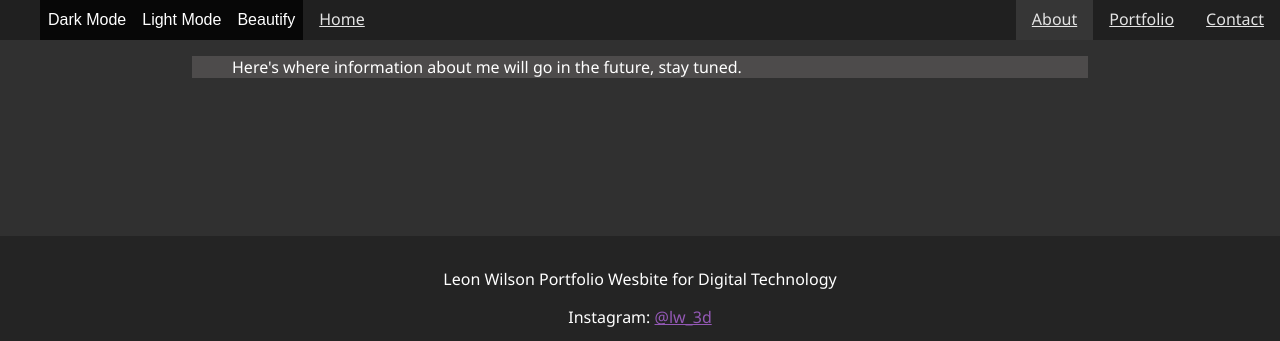
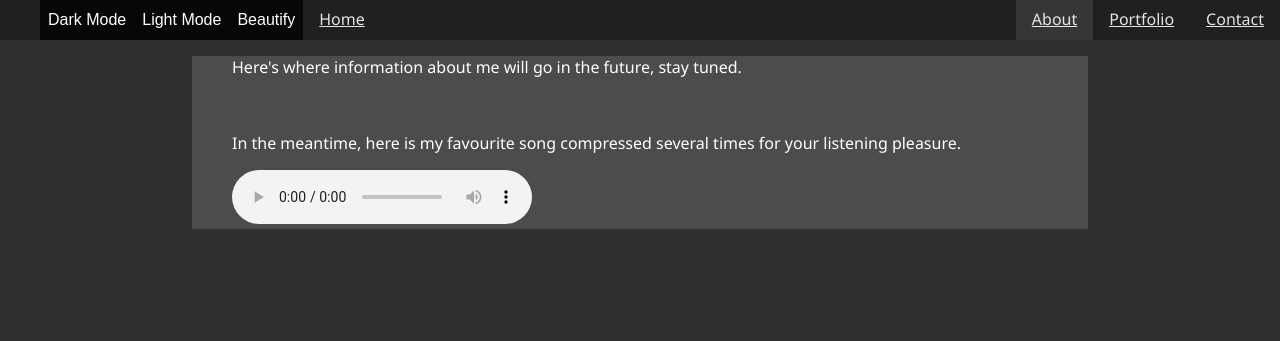
Before and after one commit to MrDoughnuthead/portfolio, a plain HTML site: page about.html in a window 1280 px wide. Shown: the top 341 px of the page. Drawn offline with Linux system fonts and the light colour scheme.

Commit message:
Added audio.

```diff
--- a/about.html
+++ b/about.html
@@ -31,7 +31,11 @@
       <!--Content-->
       <div id="container">
          <div id="infoBox">
-         <p>Here's where information about me will go in the future, stay tuned.</p>
+         <p>Here's where information about me will go in the future, stay tuned.</p><br>
+         <p>In the meantime, here is my favourite song compressed several times for your listening pleasure.</p>
+         <audio controls>
+            <source src="audio/amazingSong.mp3" type="audio/mp3">
+          </audio>
             </div>
          </div>
             <div id="gap">
```
Also changed, not shown: 1 other file.
